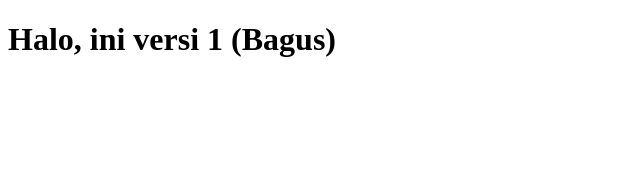
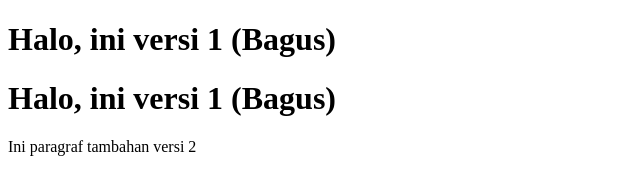
Before and after one commit to raffisgt-tech/latihan-git, a plain HTML site: page index.html in a window 1280 px wide. Shown: the whole page, without its empty margins (0-640 px from the left). Drawn offline with Linux system fonts and the light colour scheme.

Commit message:
commit 2: Tambah paragraf

```diff
--- a/index.html
+++ b/index.html
@@ -7,5 +7,7 @@
   </head>
   <body>
     <h1>Halo, ini versi 1 (Bagus)</h1>
+    <h1>Halo, ini versi 1 (Bagus)</h1>
+    <p>Ini paragraf tambahan versi 2</p>
   </body>
 </html>
```
